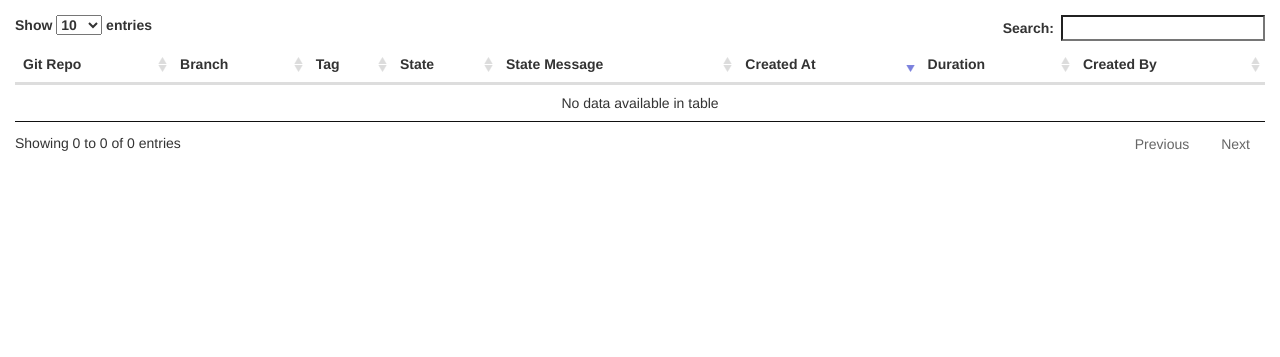
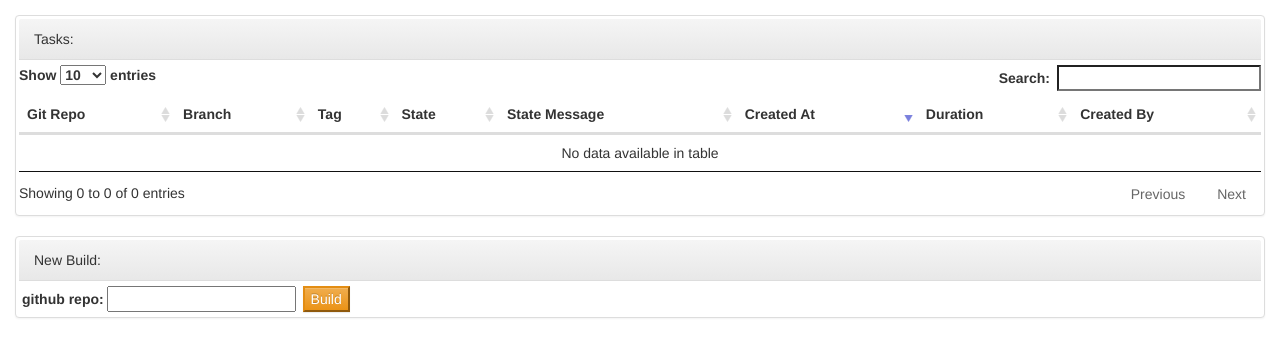
Before and after one commit to metocean/bob-the-builder, a Flask app: page / in a window 1280 px wide. Shown: the top 357 px of the page. Run offline with Flask 2, Linux system fonts and the light colour scheme; data that the repository does not hold is empty; some libraries are stand-ins or nearby versions.

Commit message:
made the website a touch nicer

```diff
--- a/bob/webserver/static/css/style.css
+++ b/bob/webserver/static/css/style.css
@@ -29,3 +29,12 @@
     margin-right: auto;
     margin-left: auto;
 }
+.panel {
+    padding-top: 3px;
+    padding-right: 3px;
+    padding-left: 3px;
+    padding-bottom: 3px;
+}
+.panel-heading {
+    margin-bottom: 5px;
+}
--- a/bob/webserver/templates/tasks.html
+++ b/bob/webserver/templates/tasks.html
@@ -40,6 +40,8 @@ $(document).ready(function() {
 
 <body>
     <div class="main-div">
+        <div class="panel panel-default">
+            <div class="panel-heading">Tasks:</div>
             <table id="tasks" class="table" cellspacing="0" width="100%">
                 <thead>
                     <tr>
@@ -69,6 +71,14 @@ $(document).ready(function() {
                 </tbody>
             </table>
         </div>
+        <div class="panel panel-default">
+            <div class="panel-heading">New Build:</div>
+            <form method="post" style="margin-left: 3px; margin-top: 5px">
+                <label>github repo:</label><input name="repo" id="repo" type="text" style="margin-left: 3px;">
+                <input type="submit" value="Build" class="btn-warning" style="margin-left: 3px;">
+            </form>
+        </div>
+    </div>
+    <script type="text/javascript" src="{{ url_for('static', filename='js/bootstrap.min.js') }}"></script>
 </body>
-
 </html>
--- a/bob/webserver/web_server.py
+++ b/bob/webserver/web_server.py
@@ -82,9 +82,13 @@ def after_request(response):
     return response
 
 
-@app.route('/')
+@app.route('/', methods=['GET', 'POST'])
 @requires_basic_auth
 def tasks_view():
+    if request.method == 'POST' and 'repo' in request.form:
+        task = Task(git_repo=request.form['repo'], created_by='website')
+        db.save_task(task)
+        queues.enqueue_task(task)
     return render_template('tasks.html', tasks=db.load_all_tasks())
 
 
@@ -122,7 +126,6 @@ def task_action(owner, repo, branch, tag, created_at):
         db.save_task(task)
 
         return 'CANCELED'
-
     return 'FAILED'
 
 
--- a/setup.py
+++ b/setup.py
@@ -2,7 +2,7 @@ from setuptools import setup, find_packages
 
 setup(
     name='bob',
-    version='0.2.2',
+    version='0.3.0',
     description='A Docker Compose building tool',
     author='Greg Chalmers',
     author_email='ops@metocean.co.nz',
```
Also changed, not shown: README.md. Lines whose indentation alone changed are shown as unchanged.
